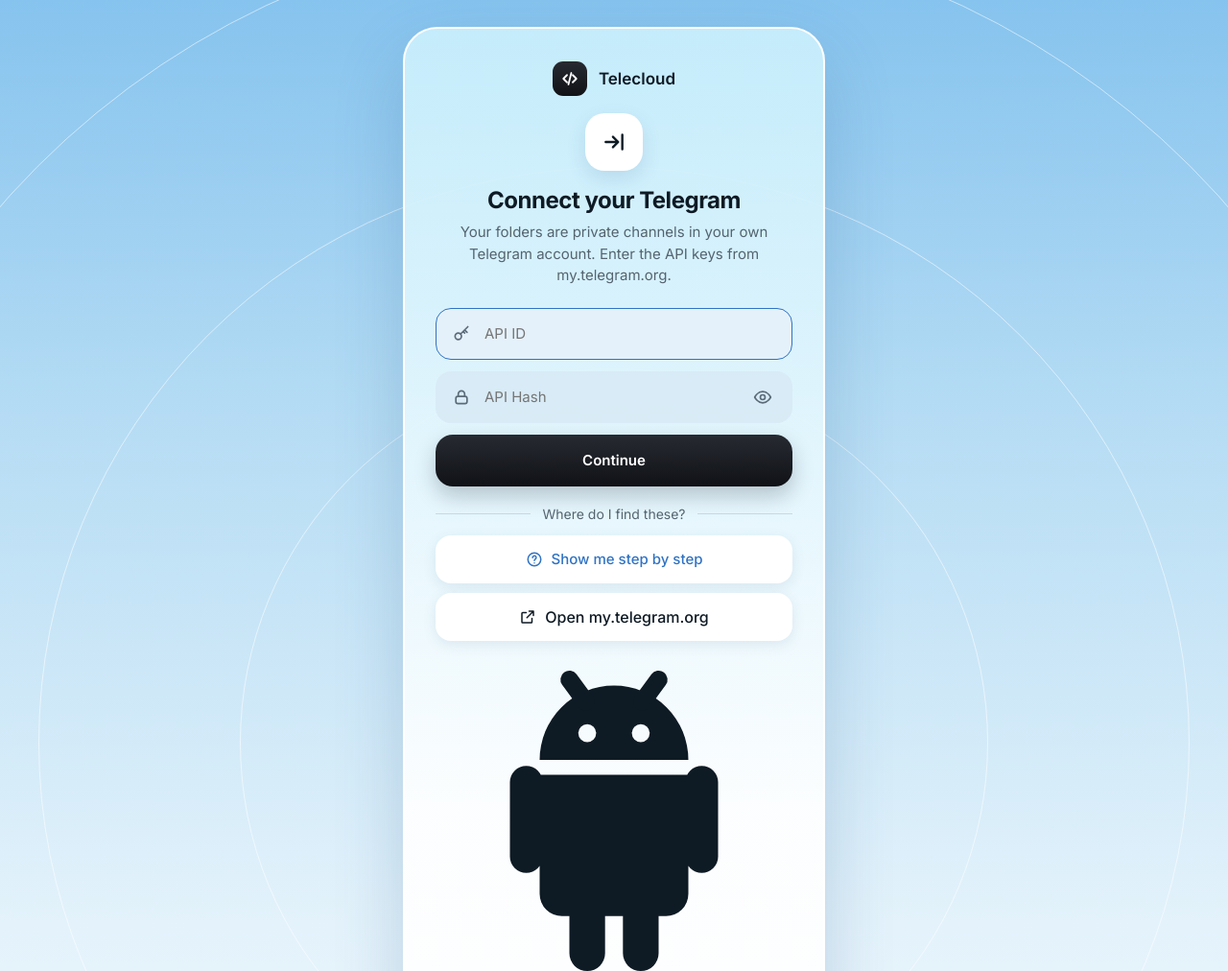
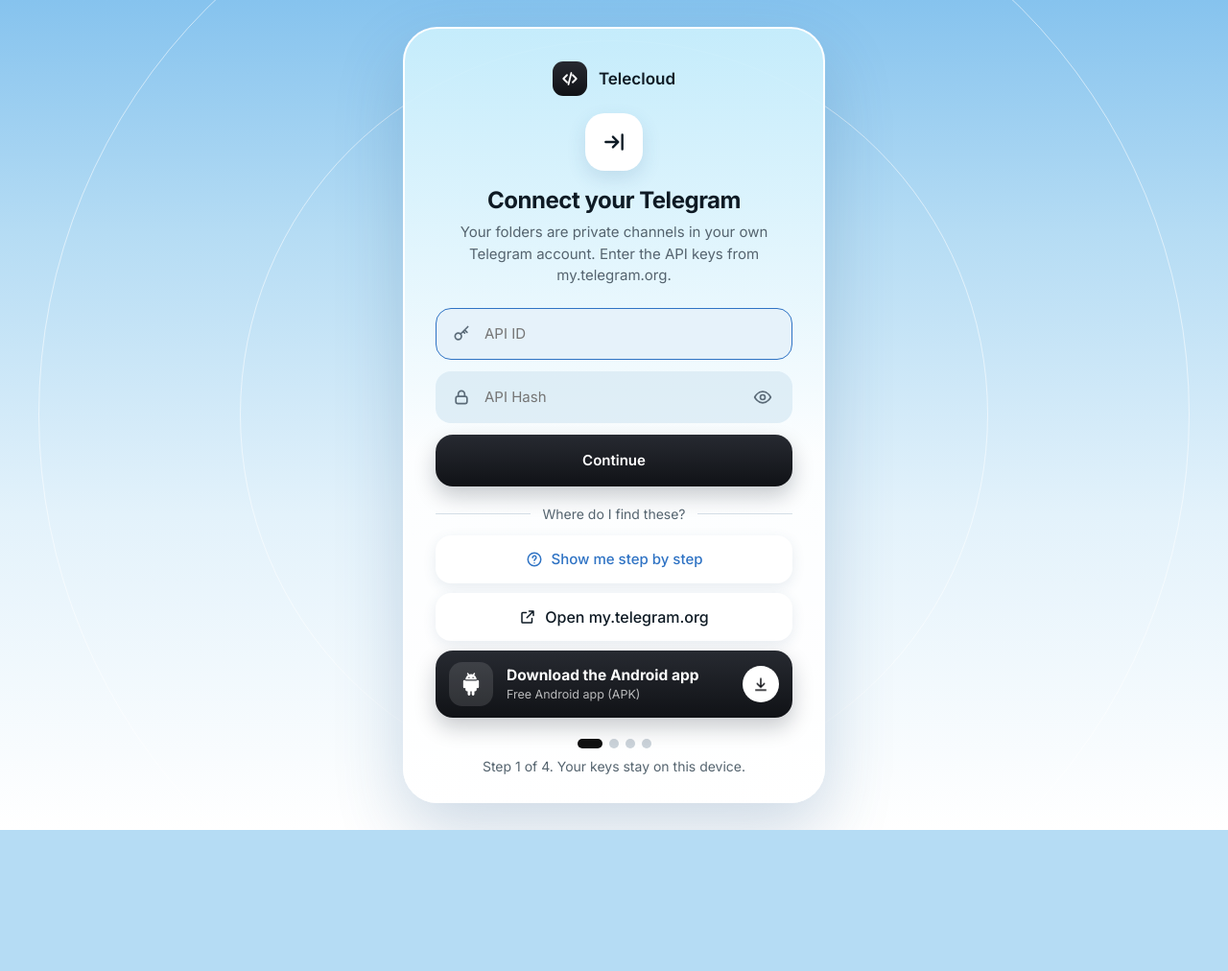
Before and after one commit to jony99jrn/telecloud, a website built with Vite: page index.html in a window 1280 px wide. Shown: the top 1012 px of the page at 96% size. After the commit the page ends 865 px from the top, so only its background shows below. Built offline with nearby package versions, Linux system fonts and the light colour scheme.

Commit message:
Update styles.css

```diff
--- a/src/styles.css
+++ b/src/styles.css
@@ -41,9 +41,23 @@
 }
 .logo svg { width: 18px; height: 18px; }
 .top-actions { display: flex; align-items: center; gap: 10px; }
-.dl-btn { display: inline-flex; align-items: center; gap: 8px; height: 40px; padding: 0 14px; border-radius: 20px; font-size: 14px; font-weight: 600; color: var(--blue); background: rgba(127,127,127,.12); }
-.dl-btn svg { width: 18px; height: 18px; }
-@media (max-width: 520px) { .dl-btn { padding: 0; width: 40px; justify-content: center; } .dl-btn span { display: none; } }
+.dl-btn {
+  position: relative; overflow: hidden; display: inline-flex; align-items: center; gap: 8px; height: 40px; padding: 0 14px 0 11px;
+  border-radius: 20px; font-size: 14px; font-weight: 700; white-space: nowrap; color: #fff;
+  background: linear-gradient(180deg, var(--dark-1), var(--dark-2)); box-shadow: 0 6px 14px rgba(10, 20, 30, 0.22);
+  -webkit-tap-highlight-color: transparent;
+}
+.dl-btn svg { width: 20px; height: 20px; flex: none; }
+.dl-btn:active, .apk-card:active { transform: scale(0.97); }
+.dl-btn::after, .apk-card::after {
+  content: ''; position: absolute; top: 0; bottom: 0; left: -60%; width: 40%; pointer-events: none;
+  background: linear-gradient(100deg, transparent, rgba(255, 255, 255, 0.22), transparent); transform: skewX(-18deg);
+  animation: apk-shine 4.5s ease-in-out infinite;
+}
+@keyframes apk-shine { 0%, 55% { left: -60%; } 100% { left: 130%; } }
+@keyframes apk-nudge { 0%, 100% { transform: translateY(-1px); } 50% { transform: translateY(2px); } }
+@media (max-width: 340px) { .dl-btn { padding: 0; width: 40px; justify-content: center; } .dl-btn span { display: none; } }
+@media (prefers-reduced-motion: reduce) { .dl-btn::after, .apk-card::after, .apk-go svg { animation: none; } }
 .pill {
   display: inline-flex; align-items: center; gap: 9px; padding: 10px 18px; border-radius: 999px;
   background: rgba(228, 243, 252, 0.85); border: 1px solid var(--card-border); font-size: 14px; font-weight: 500;
@@ -112,6 +126,18 @@
   background: #fff; font-weight: 500; box-shadow: 0 4px 14px rgba(40, 80, 120, 0.1);
 }
 .ext svg { width: 18px; height: 18px; }
+.apk-card {
+  position: relative; overflow: hidden; display: flex; align-items: center; gap: 14px; margin-top: 10px; padding: 12px 14px;
+  border-radius: 18px; text-align: left; color: #fff; background: linear-gradient(180deg, var(--dark-1), var(--dark-2));
+  box-shadow: 0 10px 22px rgba(10, 20, 30, 0.22); -webkit-tap-highlight-color: transparent;
+}
+.apk-ic { width: 46px; height: 46px; border-radius: 14px; background: rgba(255, 255, 255, 0.12); display: grid; place-items: center; flex: none; }
+.apk-ic svg { width: 28px; height: 28px; }
+.apk-tx { flex: 1; min-width: 0; display: flex; flex-direction: column; gap: 2px; }
+.apk-tx b { font-size: 15.5px; line-height: 1.25; }
+.apk-tx small { font-size: 12.5px; color: rgba(255, 255, 255, 0.7); }
+.apk-go { width: 38px; height: 38px; border-radius: 50%; background: #fff; color: var(--dark-2); display: grid; place-items: center; flex: none; }
+.apk-go svg { width: 18px; height: 18px; animation: apk-nudge 1.8s ease-in-out infinite; }
 .steps { display: flex; justify-content: center; gap: 7px; margin: 22px 0 10px; }
 .steps i { width: 10px; height: 10px; border-radius: 50%; background: #cbd3da; }
 .steps i.on { width: 26px; border-radius: 99px; background: #111; }
```
